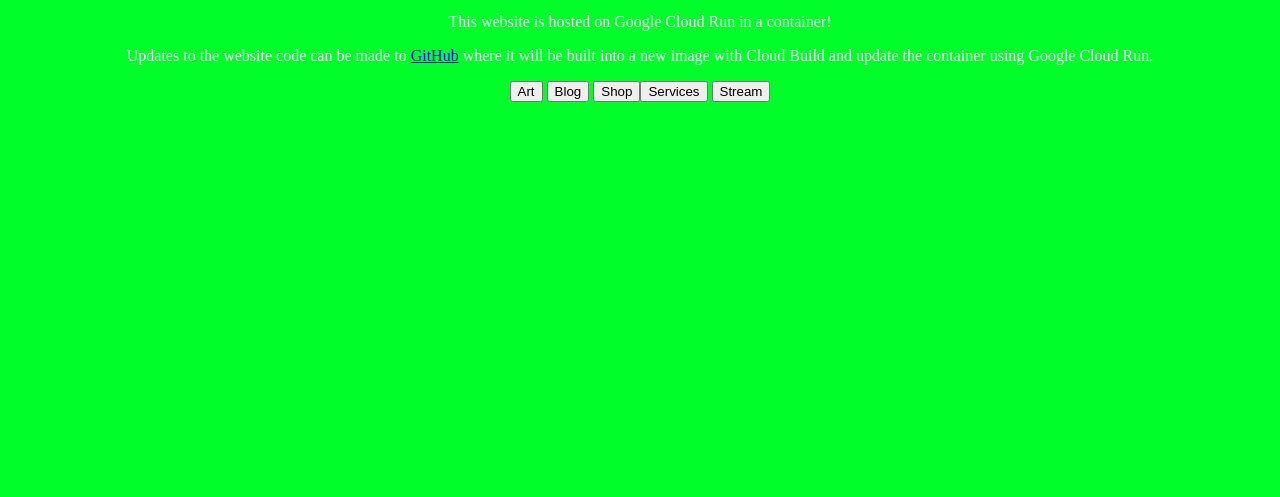
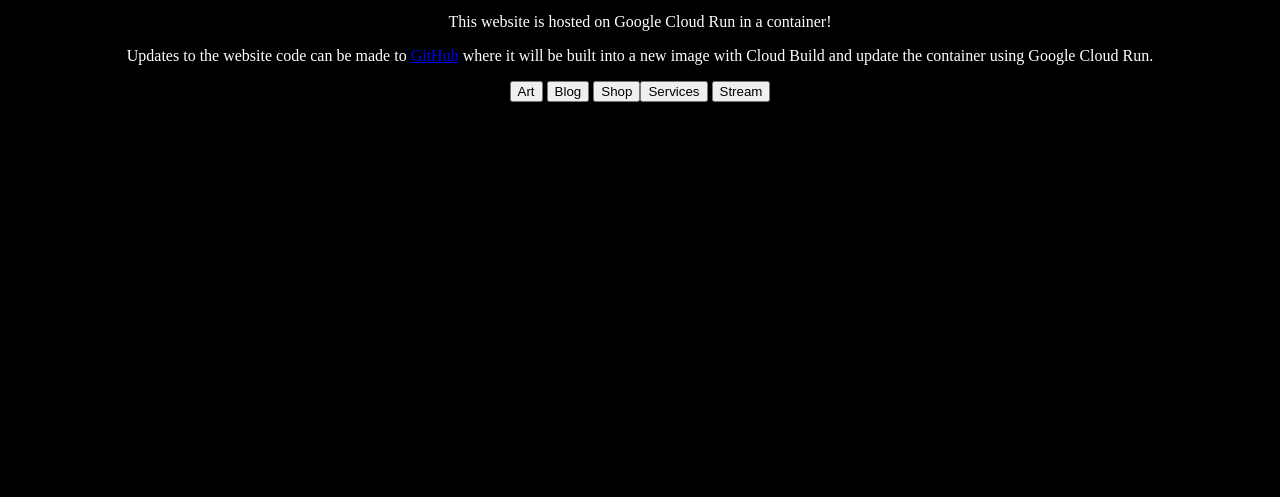
Before and after one commit to dchristlieb/CapstoneProject, a plain HTML site: page index.html in a window 1280 px wide. Shown: the part 303-800 px from the top of the page. Drawn offline with Linux system fonts and the light colour scheme.

Commit message:
Update index.html

```diff
--- a/index.html
+++ b/index.html
@@ -3,7 +3,7 @@
 <title>Dustin Christlieb</title>
 <style>
     body {
-        background-color: #00ff2a;
+        background-color: #000000;
         color: white;
         }
     h1 {
```
